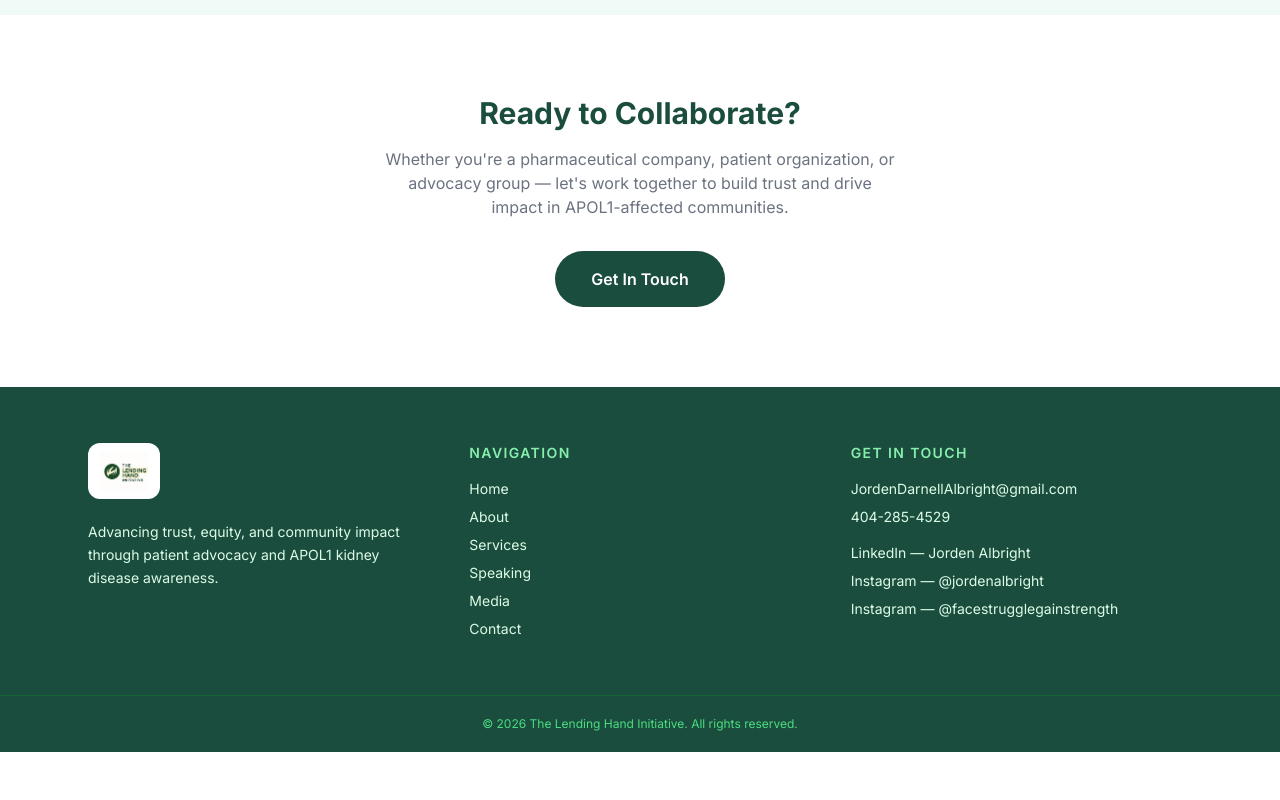
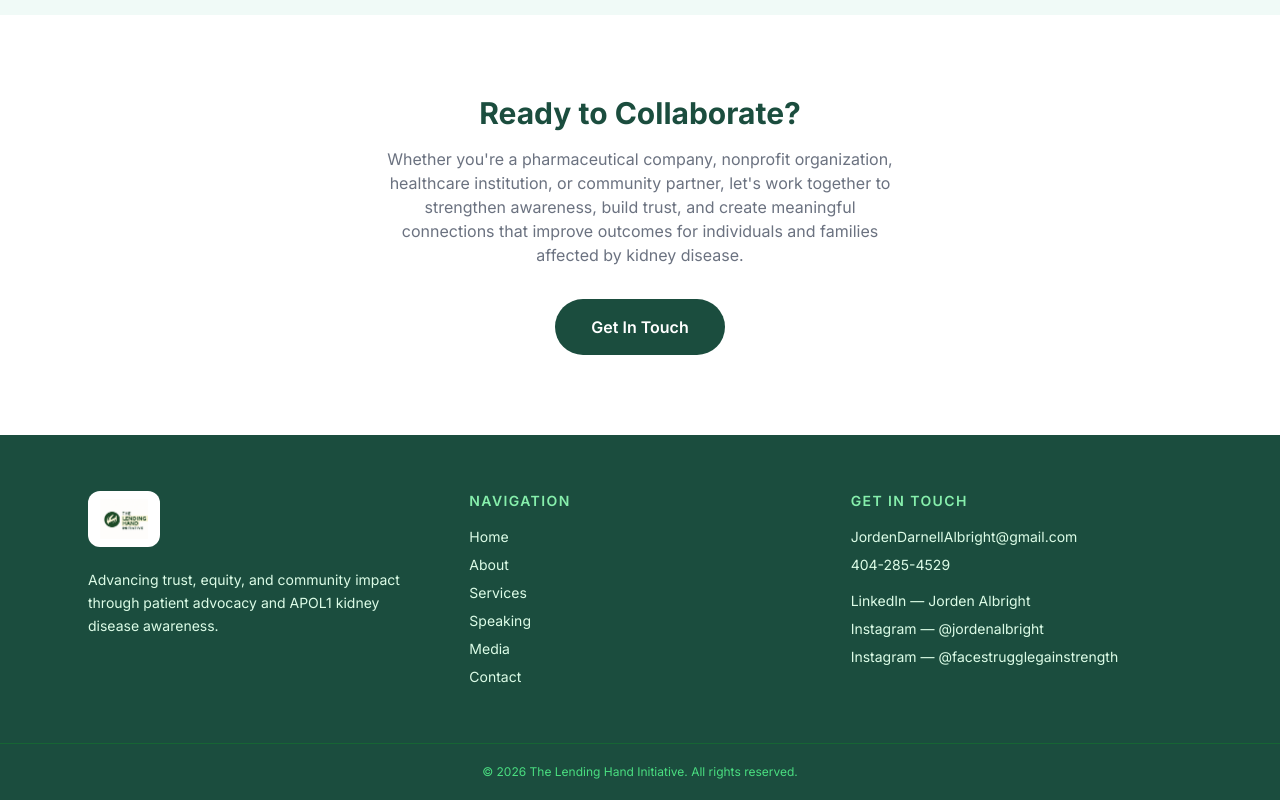
Before and after one commit to Jorden475/The-Lending-Hand-Initiative-, a Next.js app: page / in a window 1280 px wide. Shown: the part 2080-2880 px from the top of the page. Before the commit the page ends 2832 px from the top, so only its background shows below. Built offline with nearby package versions, Linux system fonts and the light colour scheme.

Commit message:
Update Ready to Collaborate section with new partnership text

```diff
--- a/app/page.js
+++ b/app/page.js
@@ -172,7 +172,7 @@ export default function Home() {
       <section className="py-20 max-w-6xl mx-auto px-6 text-center">
         <h2 className="text-3xl font-bold text-brand-dark mb-4">Ready to Collaborate?</h2>
         <p className="text-gray-500 max-w-lg mx-auto mb-8">
-          Whether you're a pharmaceutical company, patient organization, or advocacy group — let's work together to build trust and drive impact in APOL1-affected communities.
+          Whether you're a pharmaceutical company, nonprofit organization, healthcare institution, or community partner, let's work together to strengthen awareness, build trust, and create meaningful connections that improve outcomes for individuals and families affected by kidney disease.
         </p>
         <Link
           href="/contact"
```
